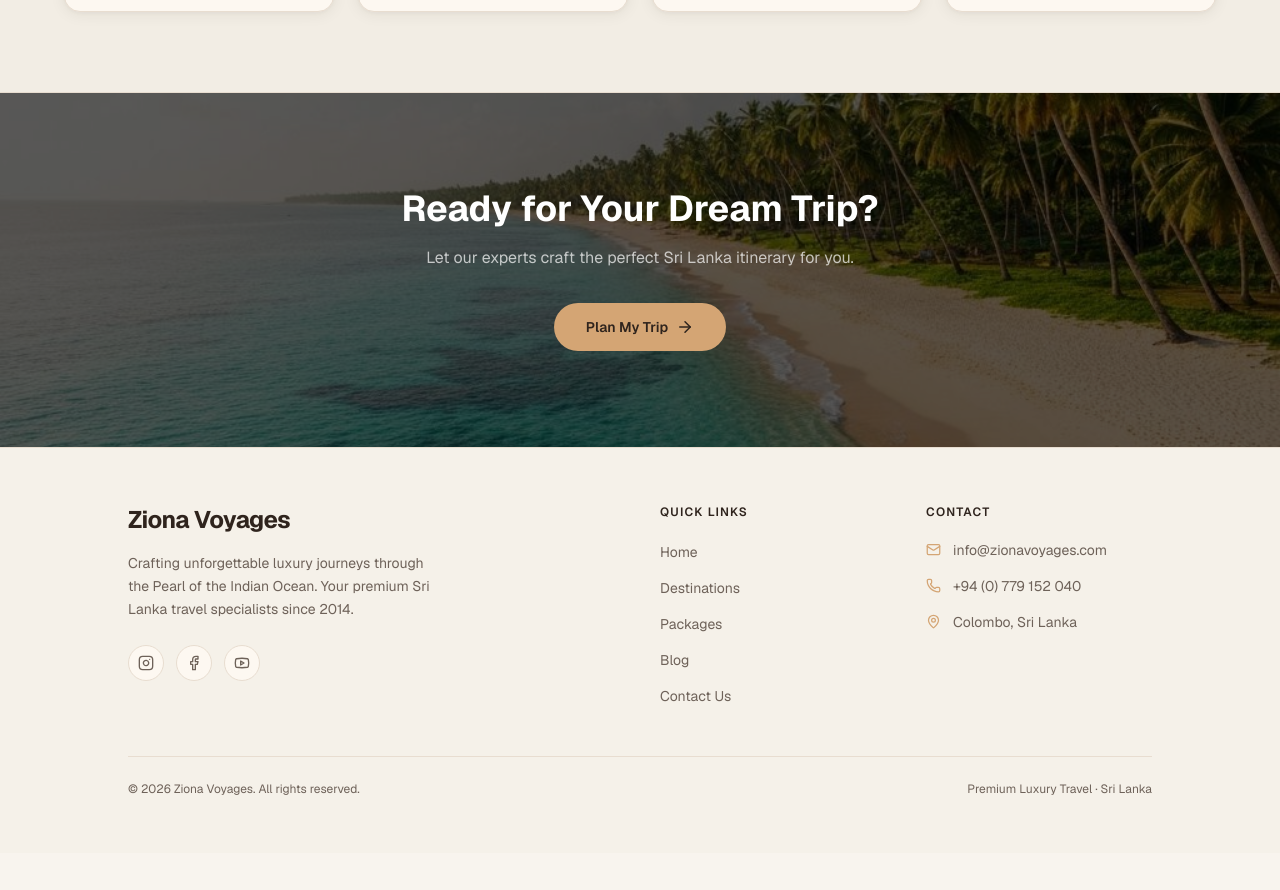
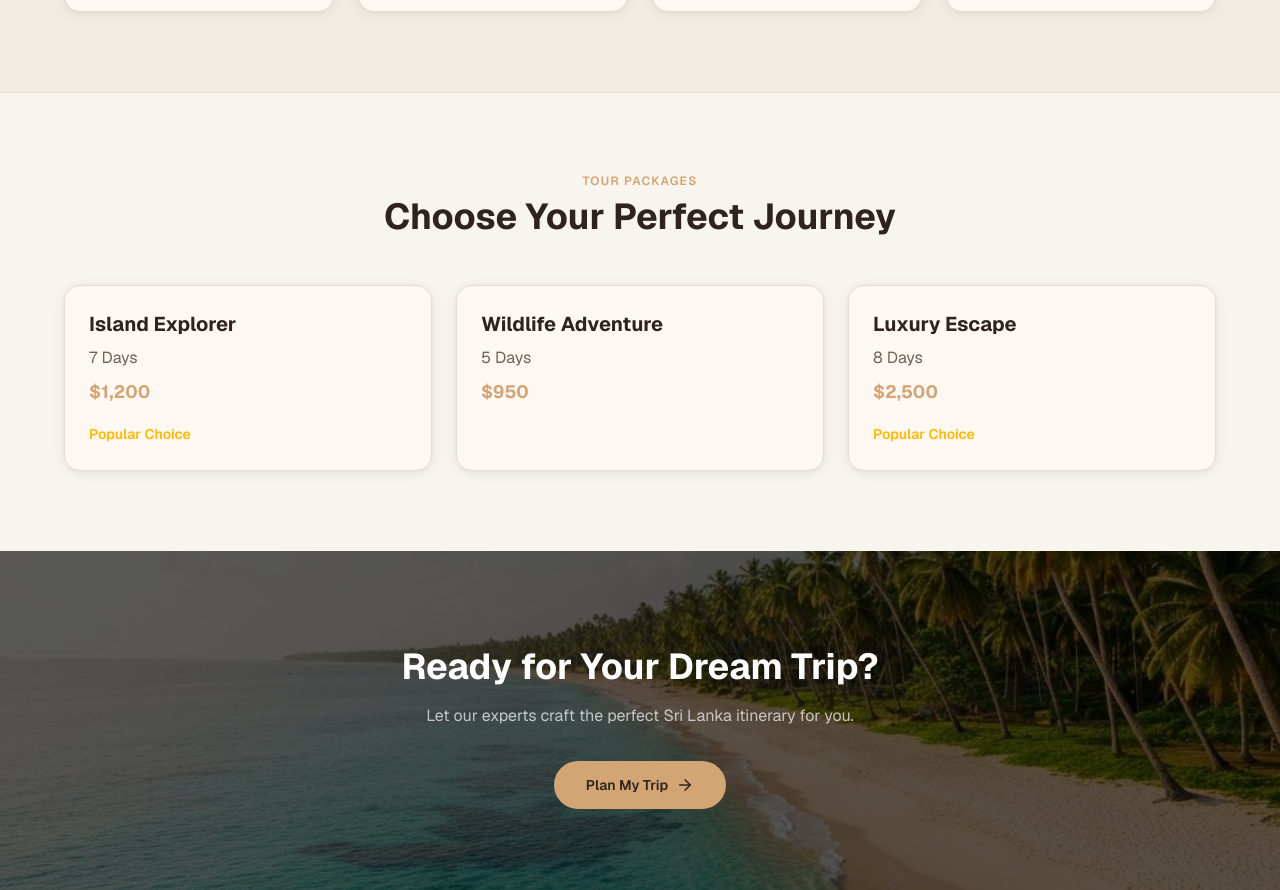
Before and after one commit to disaldeshan/ziona-voyages, a Next.js app: page / in a window 1280 px wide. Shown: the part 1889-2779 px from the top of the page. Before the commit the page ends 2742 px from the top, so only its background shows below. Built offline with nearby package versions, Linux system fonts and the light colour scheme.

Commit message:
Restore packages section

```diff
--- a/app/page.tsx
+++ b/app/page.tsx
@@ -222,7 +222,33 @@ export default function Home() {
             </div>
           </div>
         </section>
+        <section className="px-6 md:px-16 py-20 bg-background">
+          <div className="max-w-6xl mx-auto">
+            <div className="text-center mb-12">
+              <p className="text-accent font-semibold uppercase tracking-widest text-xs mb-2">
+                Tour Packages
+              </p>
+              <h2 className="text-3xl md:text-4xl font-bold text-foreground">
+                Choose Your Perfect Journey
+              </h2>
+            </div>
 
+            <div className="grid grid-cols-1 md:grid-cols-3 gap-6">
+              {packages.map((pkg) => (
+                <div key={pkg.name} className="luxury-card p-6 rounded-2xl shadow-lg">
+                  <h3 className="text-xl font-bold mb-2">{pkg.name}</h3>
+                  <p className="text-muted-foreground mb-2">{pkg.duration}</p>
+                  <p className="text-accent font-bold text-lg mb-4">{pkg.price}</p>
+                  {pkg.popular && (
+                    <span className="text-sm text-amber-400 font-semibold">
+                      Popular Choice
+                    </span>
+                  )}
+                </div>
+              ))}
+            </div>
+          </div>
+        </section>
         {/* CTA Banner */}
         <section className="relative px-6 md:px-16 py-24 overflow-hidden">
           <Image
```
